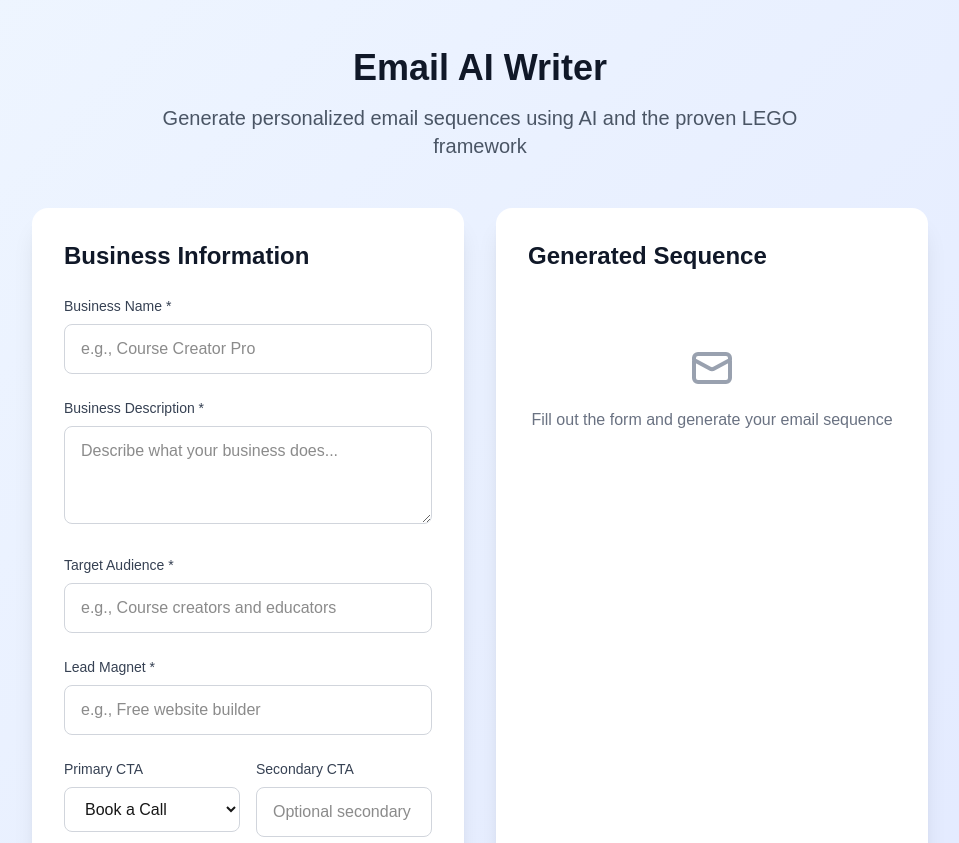
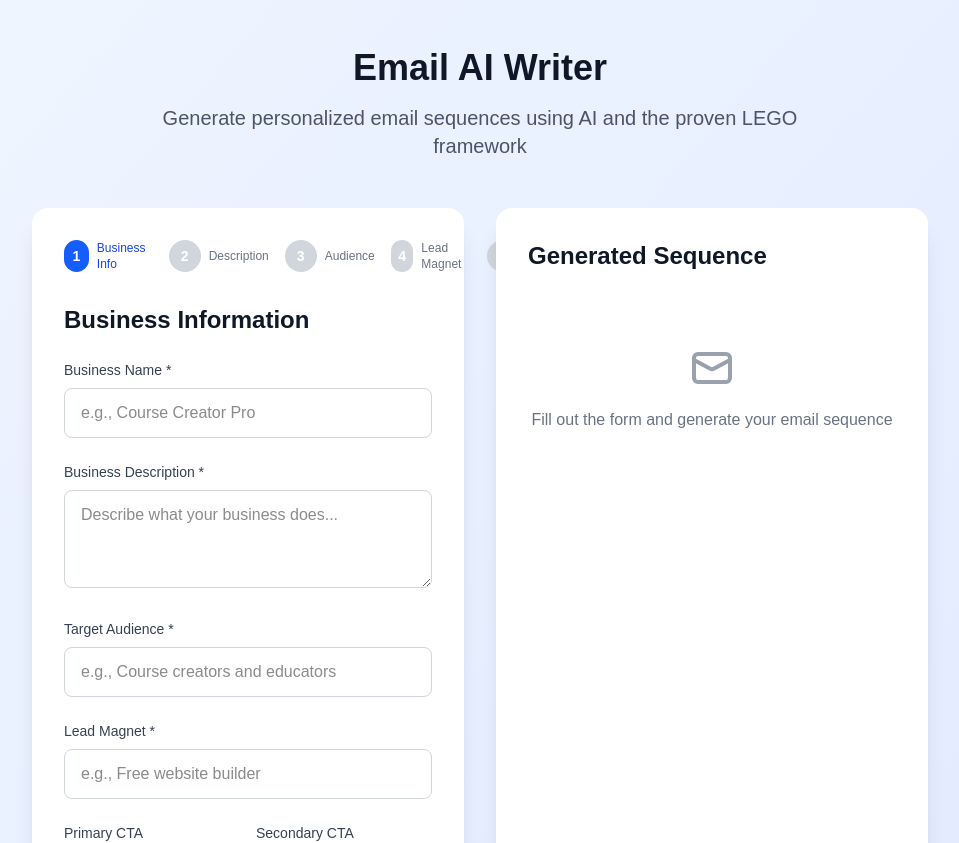
Before and after one commit to grandcanyonsmith/email-ai-writer, a Next.js app in the folder frontend/: page / in a window 1280 px wide. Shown: the top 843 px of the page, without its empty margins (160-1119 px from the left). Built offline with nearby package versions, Linux system fonts and the light colour scheme.

Commit message:
feat: add multi-step form progress bar to frontend

```diff
--- a/frontend/src/app/page.tsx
+++ b/frontend/src/app/page.tsx
@@ -1,6 +1,6 @@
 'use client';
 
-import { useState } from 'react';
+import { useState, useMemo } from 'react';
 import { motion } from 'framer-motion';
 import Image from "next/image";
 import EmailViewer from './components/EmailViewer';
@@ -58,6 +58,27 @@ export default function Home() {
   const [error, setError] = useState<string | null>(null);
   const [selectedEmail, setSelectedEmail] = useState<any>(null);
   const [showEmailViewer, setShowEmailViewer] = useState(false);
+
+  // Progress bar logic
+  const steps = [
+    { label: 'Business Info', key: 'businessName' },
+    { label: 'Description', key: 'businessDescription' },
+    { label: 'Audience', key: 'targetAudience' },
+    { label: 'Lead Magnet', key: 'leadMagnet' },
+    { label: 'Preferences', key: 'primaryCTA' },
+    { label: 'Story', key: 'heroJourney' },
+    { label: 'Resources', key: 'resources' },
+    { label: 'Distribution', key: 'engageCount' }
+  ];
+  const currentStep = useMemo(() => {
+    for (let i = 0; i < steps.length; i++) {
+      const key = steps[i].key;
+      if (!formData[key] || (Array.isArray(formData[key]) && formData[key].length === 0)) {
+        return i;
+      }
+    }
+    return steps.length - 1;
+  }, [formData]);
 
   const handleSubmit = async (e: React.FormEvent) => {
     e.preventDefault();
@@ -147,6 +168,18 @@ export default function Home() {
             animate={{ opacity: 1, x: 0 }}
             className="bg-white shadow-xl rounded-2xl p-8"
           >
+            {/* Progress Bar */}
+            <div className="flex items-center mb-8">
+              {steps.map((step, idx) => (
+                <div key={step.key} className="flex-1 flex items-center">
+                  <div className={`w-8 h-8 rounded-full flex items-center justify-center font-bold text-white text-sm
+                    ${idx < currentStep ? 'bg-blue-400' : idx === currentStep ? 'bg-blue-600' : 'bg-gray-300'}`}>{idx + 1}</div>
+                  <span className={`ml-2 text-xs font-medium ${idx === currentStep ? 'text-blue-700' : 'text-gray-500'}`}>{step.label}</span>
+                  {idx < steps.length - 1 && <div className="flex-1 h-1 mx-2 rounded bg-gray-200" />}
+                </div>
+              ))}
+            </div>
+
             <h2 className="text-2xl font-semibold text-gray-900 mb-6">
               Business Information
             </h2>
```
